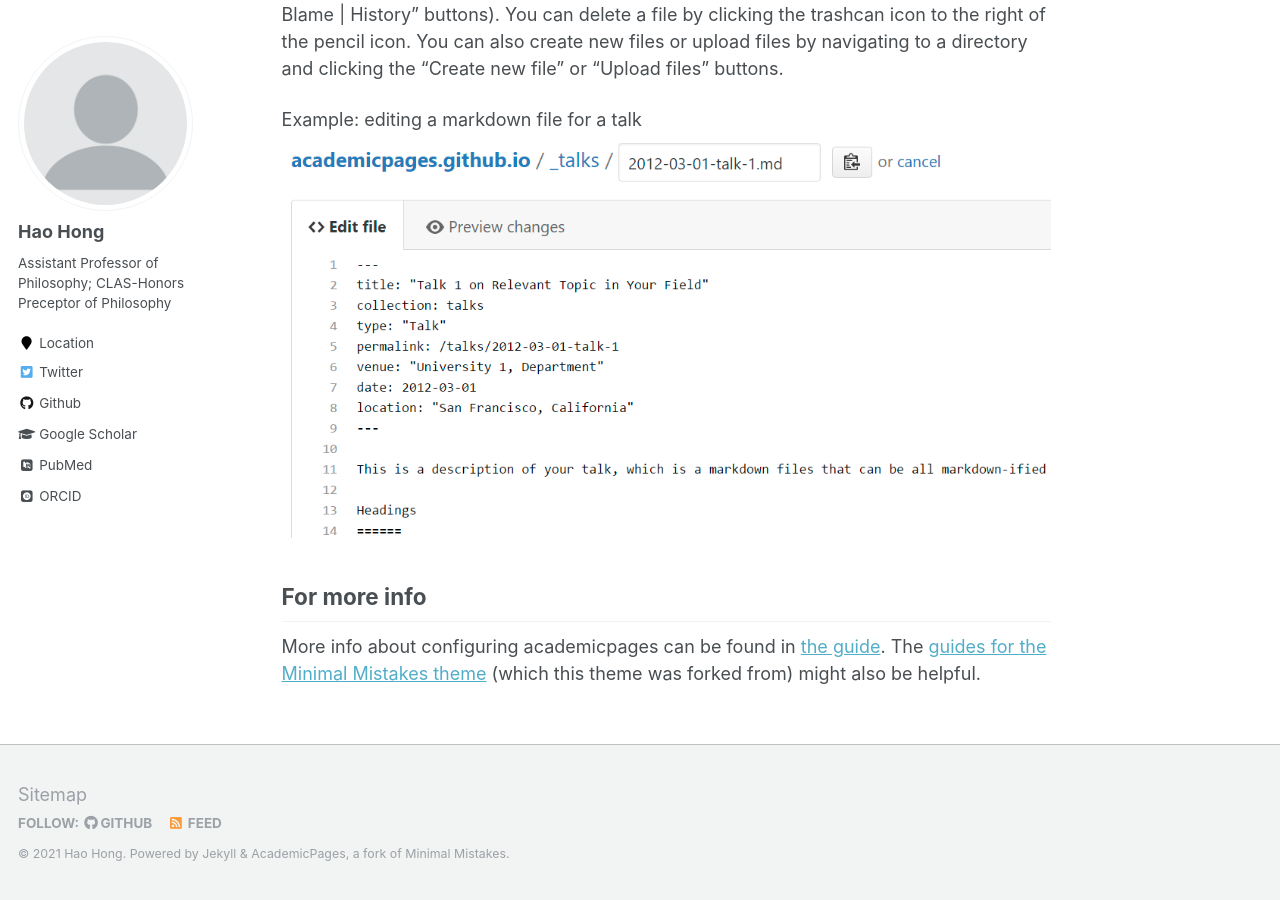
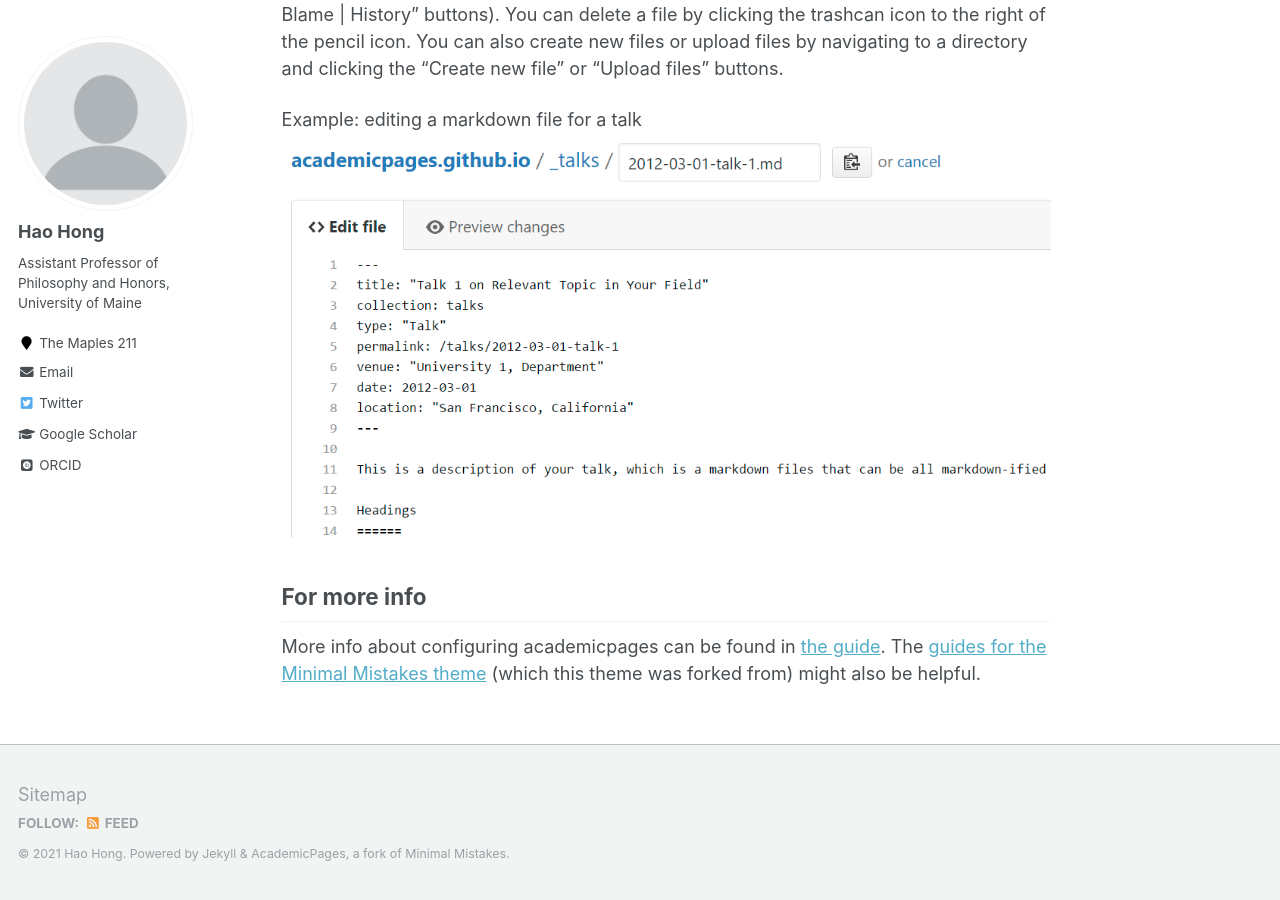
Before and after one commit to hao-hong/hao-hong.github.io, a Jekyll site: the page built from _pages/about.md, in a window 1280 px wide and 900 px high, scrolled down 2463 px. Built offline with Jekyll 4.4.1, drawn with Linux system fonts in a browser that asks for light colours; some web fonts are replaced.

Commit message:
Update _config.yml

```diff
--- a/_config.yml
+++ b/_config.yml
@@ -82,12 +82,11 @@ analytics:
 author:
   name             : "Hao Hong"
   avatar           : "profile.png"
-  bio              : "Assistant Professor of Philosophy; CLAS-Honors Preceptor of Philosophy"
-  location         : "Location"
-  employer         :
-  pubmed           : "https://www.ncbi.nlm.nih.gov/pubmed/?term=john+snow"
-  googlescholar    : "http://yourfullgooglescholarurl.com"
-  email            :
+  bio              : "Assistant Professor of Philosophy and Honors, University of Maine"
+  location         : "The Maples 211"
+  PhilPeople       : ""
+  googlescholar    : ""
+  email            : "hao.hong@maine.edu"
   researchgate     :  # example: "https://www.researchgate.net/profile/yourprofile"
   uri              :
   bitbucket        :
@@ -96,7 +95,7 @@ author:
   flickr           :
   facebook         :
   foursquare       :
-  github           : "academicpages"
+  github           :
   google_plus      :
   keybase          :
   instagram        :
```
